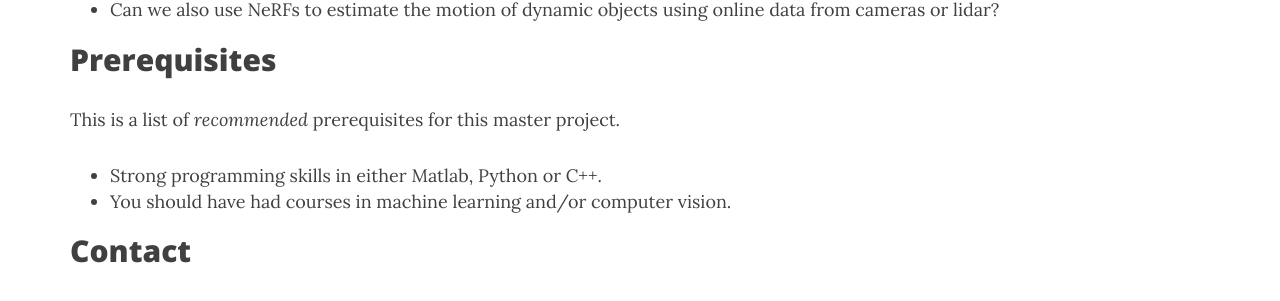
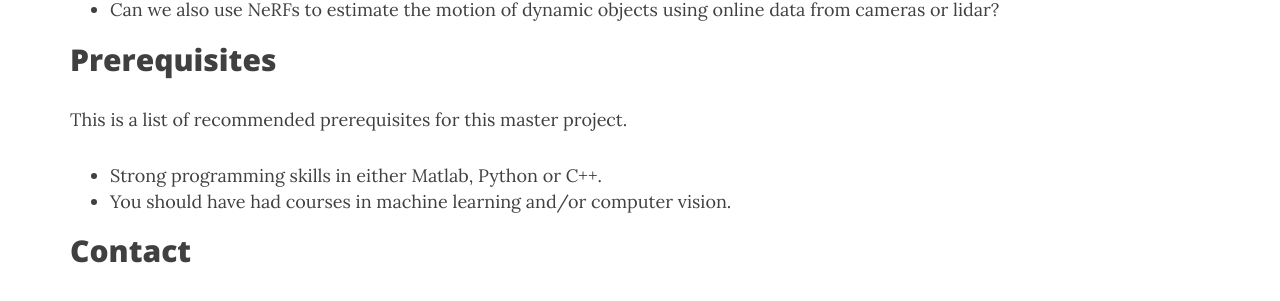
Before and after one commit to autosit/autosit.github.io, a Jekyll site: the page built from _posts/2024-03-21-nerfs.md, in a window 1280 px wide and 900 px high, scrolled down 606 px. Shown: the part 205-506 px from the top of the window. Built offline with Jekyll 4.4.1, drawn with Linux system fonts in a browser that asks for light colours; nearby versions of some CDN libraries.

Commit message:
added nrefs again

```diff
--- a/_posts/2024-03-21-nerfs.md
+++ b/_posts/2024-03-21-nerfs.md
@@ -32,7 +32,7 @@
 * Can we also use NeRFs to estimate the motion of dynamic objects using online data from cameras or lidar?
 
 ## Prerequisites
-This is a list of *recommended* prerequisites for this master project.
+This is a list of recommended prerequisites for this master project.
 
 - Strong programming skills in either Matlab, Python or C++.
 - You should have had courses in machine learning and/or computer vision.
```
